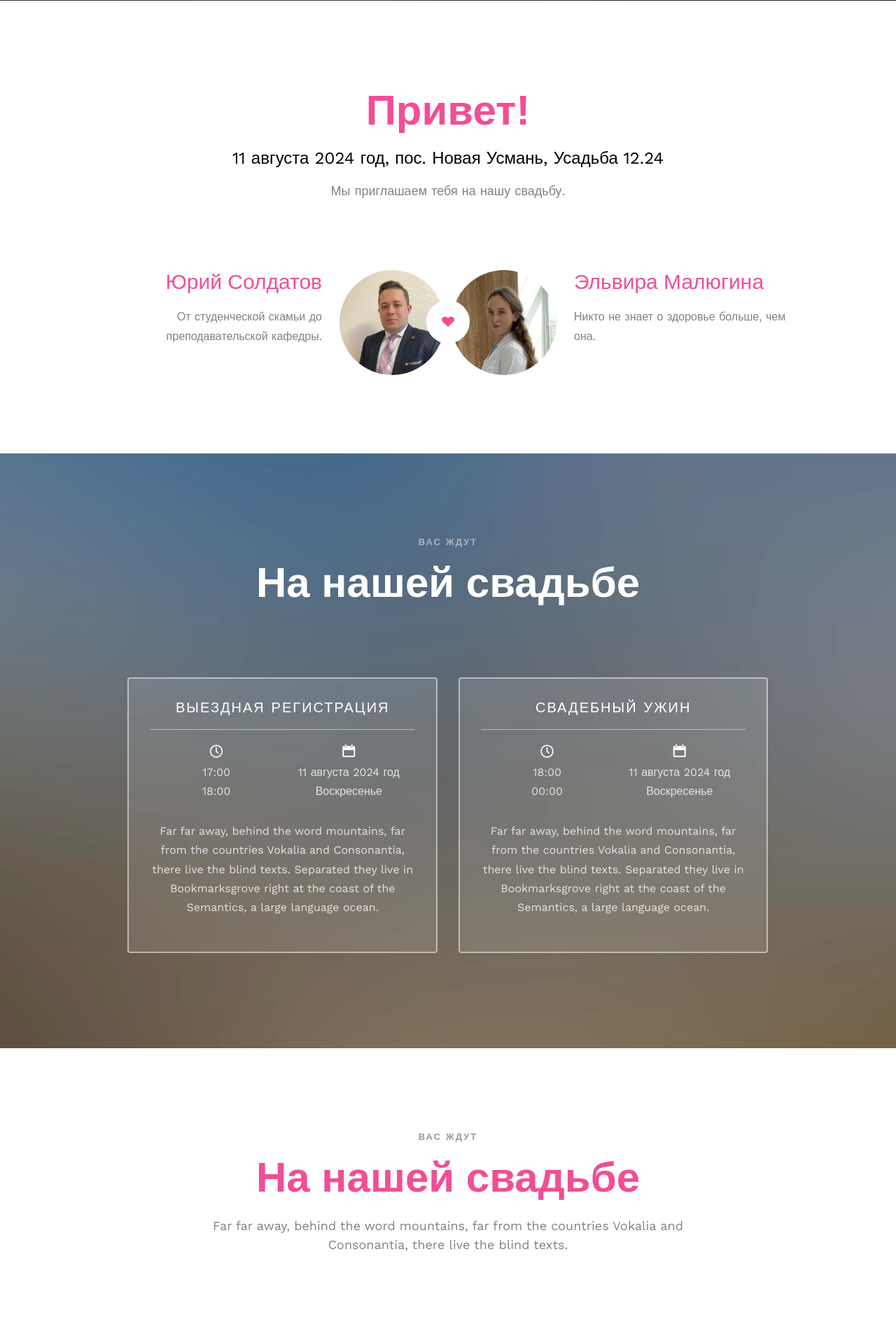
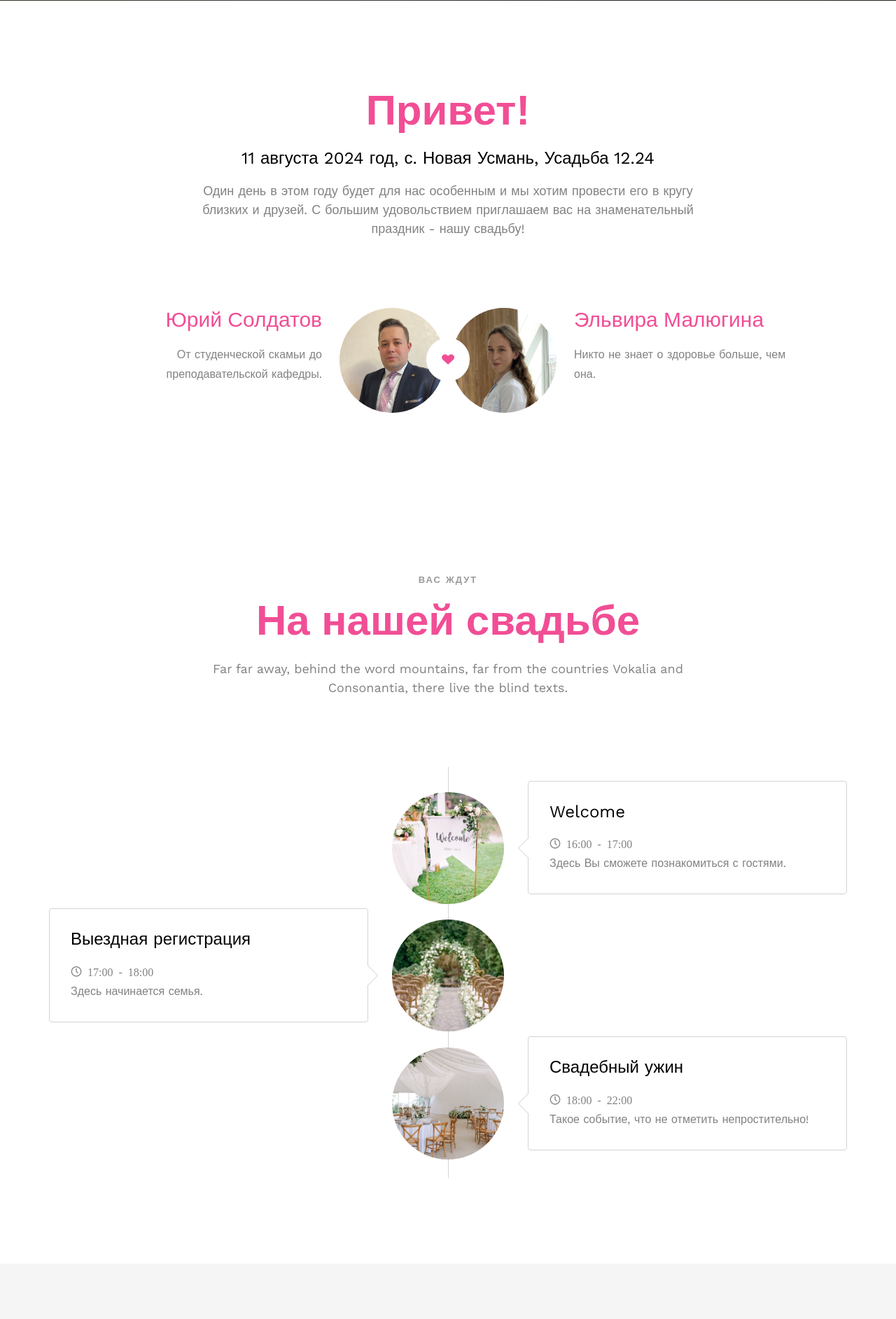
Before and after one commit to general-soldatov/marryed_flask, a Flask app: page / in a window 1280 px wide. Shown: the part 899-2784 px from the top of the page at 70% size. Run offline with Flask 3, Linux system fonts and the light colour scheme; some libraries are stand-ins or nearby versions; some web fonts are replaced.

Commit message:
Add more flask`s and jinja`s element in html

```diff
--- a/app.py
+++ b/app.py
@@ -6,20 +6,25 @@ app = Flask(__name__)
 def index():
     weddind_date = '11 августа 2024 год'
     week_day = 'Воскресенье'
-    location = 'пос. Новая Усмань, Усадьба 12.24'
+    location = 'с. Новая Усмань, Усадьба 12.24'
     go_to = 10
     waiting = 50
     together_day = 100
     time_kiss = 100
 
+    up_case = [
+        ['Home', 'index.html'],
+        ['Telegram-канал', '#'],
+        ['Цветочная подписка', '#']
+    ]
     newlyweds = [
         ['Юрий Солдатов', 'images/yura.jpeg', 'От студенческой скамьи до преподавательской кафедры.'],
         ['Эльвира Малюгина', 'images/elya.jpeg', 'Никто не знает о здоровье больше, чем она.']
     ]
-    up_case = [
-        ['Home', 'index.html'],
-        ['Telegram-канал', '#'],
-        ['Цветочная подписка', '#']
+    events = [
+        ['Welcome', 'images/welcome.jpg', '16:00 - 17:00', 'Здесь Вы сможете познакомиться с гостями.'],
+        ['Выездная регистрация', 'images/wedding.jpg', '17:00 - 18:00', 'Здесь начинается семья.'],
+        ['Свадебный ужин', 'images/dinner.jpg', '18:00 - 22:00', 'Такое событие, что не отметить непростительно!']
     ]
     family = [
         ['Игорь Солдатов', 'папа', 'vk', '#', 'images/couple-1.jpg', 'spitch'],
@@ -34,7 +39,7 @@ def index():
                            go_to = go_to, waiting=waiting,
                            together_day=together_day, time_kiss=time_kiss,
                            family=family, up_case=up_case, cal=calendar,
-                           location=location, newlyweds=newlyweds)
+                           location=location, newlyweds=newlyweds, events=events)
 
 if __name__ == '__main__':
     app.run()
--- a/templates/index.html
+++ b/templates/index.html
@@ -119,7 +119,8 @@
 				<div class="col-md-8 col-md-offset-2 text-center fh5co-heading animate-box">
 					<h2>Привет!</h2>
 					<h3>{{ date }}, {{ location }}</h3>
-					<p>Мы приглашаем тебя на нашу свадьбу.</p>
+					<p>Один день в этом году будет для нас особенным и мы хотим провести его в кругу близких и друзей.
+						С большим удовольствием приглашаем вас на знаменательный праздник - нашу свадьбу!</p>
 				</div>
 			</div>
 			<div class="couple-wrap animate-box">
@@ -146,58 +147,6 @@
 		</div>
 	</div>
 
-	<div id="fh5co-event" class="fh5co-bg" style="background-image:url(/static/images/img_bg_3.jpg);">
-		<div class="overlay"></div>
-		<div class="container">
-			<div class="row">
-				<div class="col-md-8 col-md-offset-2 text-center fh5co-heading animate-box">
-					<span>Вас ждут</span>
-					<h2>На нашей свадьбе</h2>
-				</div>
-			</div>
-			<div class="row">
-				<div class="display-t">
-					<div class="display-tc">
-						<div class="col-md-10 col-md-offset-1">
-							<div class="col-md-6 col-sm-6 text-center">
-								<div class="event-wrap animate-box">
-									<h3>Выездная регистрация</h3>
-									<div class="event-col">
-										<i class="icon-clock"></i>
-										<span>17:00</span>
-										<span>18:00</span>
-									</div>
-									<div class="event-col">
-										<i class="icon-calendar"></i>
-										<span>{{ date }}</span>
-										<span>{{ week_day }}</span>
-									</div>
-									<p>Far far away, behind the word mountains, far from the countries Vokalia and Consonantia, there live the blind texts. Separated they live in Bookmarksgrove right at the coast of the Semantics, a large language ocean.</p>
-								</div>
-							</div>
-							<div class="col-md-6 col-sm-6 text-center">
-								<div class="event-wrap animate-box">
-									<h3>Свадебный ужин</h3>
-									<div class="event-col">
-										<i class="icon-clock"></i>
-										<span>18:00</span>
-										<span>00:00</span>
-									</div>
-									<div class="event-col">
-										<i class="icon-calendar"></i>
-										<span>{{ date }}</span>
-										<span>{{ week_day }}</span>
-									</div>
-									<p>Far far away, behind the word mountains, far from the countries Vokalia and Consonantia, there live the blind texts. Separated they live in Bookmarksgrove right at the coast of the Semantics, a large language ocean.</p>
-								</div>
-							</div>
-						</div>
-					</div>
-				</div>
-			</div>
-		</div>
-	</div>
-
 	<div id="fh5co-couple-story">
 		<div class="container">
 			<div class="row">
@@ -210,42 +159,20 @@
 			<div class="row">
 				<div class="col-md-12 col-md-offset-0">
 					<ul class="timeline animate-box">
-						<li class="animate-box">
-							<div class="timeline-badge" style="background-image:url(/static/images/welcome.jpg);"></div>
+						{% for item in events %}
+						<li class="{{ '' if loop.index %2 == 0 else 'timeline-inverted '}}animate-box">
+							<div class="timeline-badge" style="background-image:url({{ url_for('static', filename=item[1]) }});"></div>
 							<div class="timeline-panel">
 								<div class="timeline-heading">
-									<h3 class="timeline-title">Welcome</h3>
-									<i class="icon-clock">  16:00 - 17:00</i>
+									<h3 class="timeline-title">{{ item[0] }}</h3>
+									<i class="icon-clock">  {{ item[2] }}</i>
 								</div>
 								<div class="timeline-body">
-									<p>Здесь Вы сможете познакомиться с гостями.</p>
+									<p>{{ item[3] }}</p>
 								</div>
 							</div>
 						</li>
-						<li class="timeline-inverted animate-box">
-							<div class="timeline-badge" style="background-image:url(/static/images/wedding.jpg);"></div>
-							<div class="timeline-panel">
-								<div class="timeline-heading">
-									<h3 class="timeline-title">Выездная регистрация</h3>
-									<i class="icon-clock">  17:00 - 18:00</i>
-								</div>
-								<div class="timeline-body">
-									<p>Здесь начинается семья.</p>
-								</div>
-							</div>
-						</li>
-						<li class="animate-box">
-							<div class="timeline-badge" style="background-image:url(/static/images/dinner.jpg);"></div>
-							<div class="timeline-panel">
-								<div class="timeline-heading">
-									<h3 class="timeline-title">Свадебный ужин</h3>
-									<i class="icon-clock">  18:00 - 22:00</i>
-								</div>
-								<div class="timeline-body">
-									<p>Такое событие, что не отметить непростительно!</p>
-								</div>
-							</div>
-						</li>
+						{% endfor %}
 			    	</ul>
 				</div>
 			</div>
@@ -360,46 +287,92 @@
 		</div>
 	</div>
 
+	<div id="fh5co-event" class="fh5co-bg" style="background-image:url(/static/images/img_bg_3.jpg);">
+		<div class="overlay"></div>
+		<div class="container">
+			<div class="row">
+				<div class="col-md-8 col-md-offset-2 text-center fh5co-heading animate-box">
+					<span>Вас ждут</span>
+					<h2>На нашей свадьбе</h2>
+				</div>
+			</div>
+			<div class="row">
+				<div class="display-t">
+					<div class="display-tc">
+						<div class="col-md-10 col-md-offset-1">
+							<div class="col-md-6 col-sm-6 text-center">
+								<div class="event-wrap animate-box">
+									<h3>Цветочная подписка</h3>
+									<div class="event-col">
+										<i class="icon-clock"></i>
+										<span>17:00</span>
+										<span>18:00</span>
+									</div>
+									<div class="event-col">
+										<i class="icon-calendar"></i>
+										<span>{{ date }}</span>
+										<span>{{ week_day }}</span>
+									</div>
+									<p>Сразу после свадьбы мы улетаем в свадебное путешествие, поэтому мы не успеем насладиться красотой подаренных цветов.
+										Чтобы праздничное настроение длилось дольше, мы предлагаем оформить цветочную подписку в честь свадьбы!</p>
+								</div>
+							</div>
+							<div class="col-md-6 col-sm-6 text-center">
+								<div class="event-wrap animate-box">
+									<h3>Свадебный ужин</h3>
+									<div class="event-col">
+										<i class="icon-clock"></i>
+										<span>18:00</span>
+										<span>00:00</span>
+									</div>
+									<div class="event-col">
+										<i class="icon-calendar"></i>
+										<span>{{ date }}</span>
+										<span>{{ week_day }}</span>
+									</div>
+									<p>Far far away, behind the word mountains, far from the countries Vokalia and Consonantia, there live the blind texts. Separated they live in Bookmarksgrove right at the coast of the Semantics, a large language ocean.</p>
+								</div>
+							</div>
+						</div>
+					</div>
+				</div>
+			</div>
+		</div>
+	</div>
+
 	<div id="fh5co-services" class="fh5co-section-gray">
 		<div class="container">
 
 			<div class="row animate-box">
 				<div class="col-md-8 col-md-offset-2 text-center fh5co-heading">
-					<h2>We Offer Services</h2>
-					<p>Dignissimos asperiores vitae velit veniam totam fuga molestias accusamus alias autem provident. Odit ab aliquam dolor eius.</p>
+					<h2>Торжество состоится в Усадьбе 12.24</h2>
+
 				</div>
 			</div>
 
 			<div class="row">
 				<div class="col-md-6">
 					<div class="feature-left animate-box" data-animate-effect="fadeInLeft">
-						<span class="icon">
-							<i class="icon-calendar"></i>
-						</span>
-						<div class="feature-copy">
-							<h3>Мероприятие организовано</h3>
-							<p>Facilis ipsum reprehenderit nemo molestias. Aut cum mollitia reprehenderit. Eos cumque dicta adipisci architecto culpa amet.</p>
-						</div>
-					</div>
+						<ul>
+							<li><p>
+								Мы будем рады разделить с Вами радость неповторимого для нас дня – дня нашей свадьбы!
+								Приглашаем присоединиться к нашему празднику и украсить его своим присутствием!
+							</p>
+							<li>
+							<p></p><p>
+								Пожалуйста, подтвердите ваше присутствие на нашем празднике до 12 июля 2024 года
+								лично или телефонным звонком/любым удобным для вас способом.
+								В день свадьбы мы будем немного заняты, поэтому, в случае возникновения вопросов, вы всегда можете
+								обратиться за помощью к нашему свадебному координатору.
+							</p></li>
+							<p></p></li>
+							<li><p>
+								Усадьба располагается в селе Новая Усмань на берегу реки Усманка в 12-ти км от города
+								(поворот с улицы Ростовской направо около АЗС "Газпромнефть", затем движение по указателю направо по грунтовой дороге).
+								Точка на карте поможет вам добраться. <br>Будем рады вас видеть!
+								</p></li>
+						</ul>
 
-					<div class="feature-left animate-box" data-animate-effect="fadeInLeft">
-						<span class="icon">
-							<i class="icon-image"></i>
-						</span>
-						<div class="feature-copy">
-							<h3>Фотограф</h3>
-							<p>Facilis ipsum reprehenderit nemo molestias. Aut cum mollitia reprehenderit. Eos cumque dicta adipisci architecto culpa amet.</p>
-						</div>
-					</div>
-
-					<div class="feature-left animate-box" data-animate-effect="fadeInLeft">
-						<span class="icon">
-							<i class="icon-video"></i>
-						</span>
-						<div class="feature-copy">
-							<h3>Видеограф</h3>
-							<p>Facilis ipsum reprehenderit nemo molestias. Aut cum mollitia reprehenderit. Eos cumque dicta adipisci architecto culpa amet.</p>
-						</div>
 					</div>
 
 				</div>
@@ -455,7 +428,7 @@
 			<div class="row copyright">
 				<div class="col-md-12 text-center">
 					<p>
-						<small class="block">&copy; 2024 general_soldatov. All Rights Reserved.</small>
+						<small class="block">&copy; 2024 Developed by general_soldatov. All Rights Reserved.</small>
 						<small class="block">Designed by <a href="http://freehtml5.co/" target="_blank">FREEHTML5.co</a></small>
 					</p>
 					<p>
@@ -471,6 +444,42 @@
 
 		</div>
 	</footer>
+	</div>
+
+	<div id="fh5co-started" class="fh5co-bg" style="background-image:url(/static/images/img_bg_4.jpg);">
+		<div class="overlay"></div>
+		<div class="container">
+
+			<div class="feature-left animate-box" data-animate-effect="fadeInLeft">
+				<span class="icon">
+					<i class="fas fa-microphone-alt"></i>
+				</span>
+				<div class="feature-copy">
+					<h3>Мероприятие организовано</h3>
+					<p>Facilis ipsum reprehenderit nemo molestias. Aut cum mollitia reprehenderit. Eos cumque dicta adipisci architecto culpa amet.</p>
+				</div>
+			</div>
+
+			<div class="feature-left animate-box" data-animate-effect="fadeInLeft">
+				<span class="icon">
+					<i class="icon-image"></i>
+				</span>
+				<div class="feature-copy">
+					<h3>Фотограф</h3>
+					<p>Facilis ipsum reprehenderit nemo molestias. Aut cum mollitia reprehenderit. Eos cumque dicta adipisci architecto culpa amet.</p>
+				</div>
+			</div>
+
+			<div class="feature-left animate-box" data-animate-effect="fadeInLeft">
+				<span class="icon">
+					<i class="icon-video"></i>
+				</span>
+				<div class="feature-copy">
+					<h3>Видеограф</h3>
+					<p>Facilis ipsum reprehenderit nemo molestias. Aut cum mollitia reprehenderit. Eos cumque dicta adipisci architecto culpa amet.</p>
+				</div>
+			</div>
+		</div>
 	</div>
 
 	<div class="gototop js-top">
```
